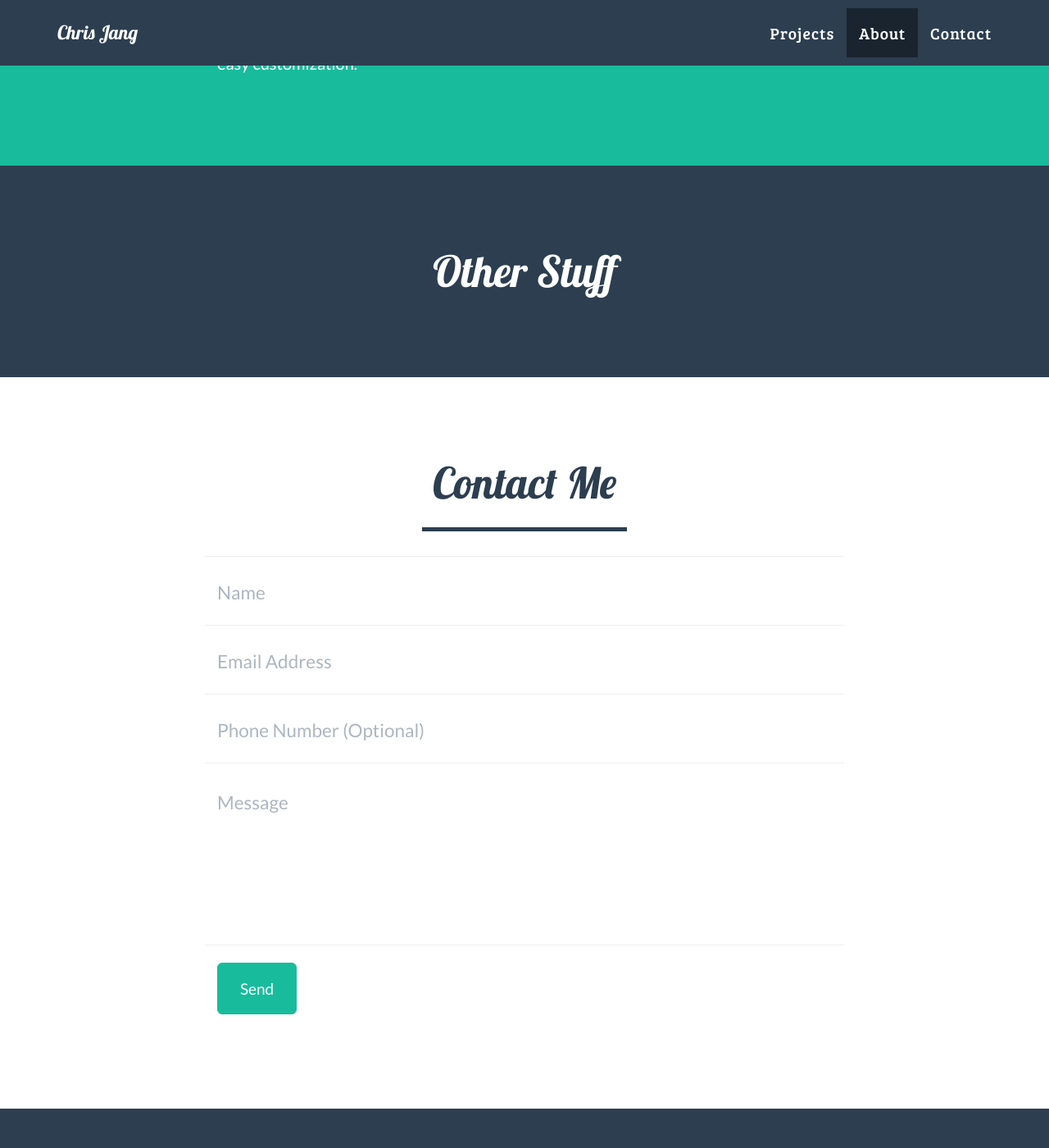
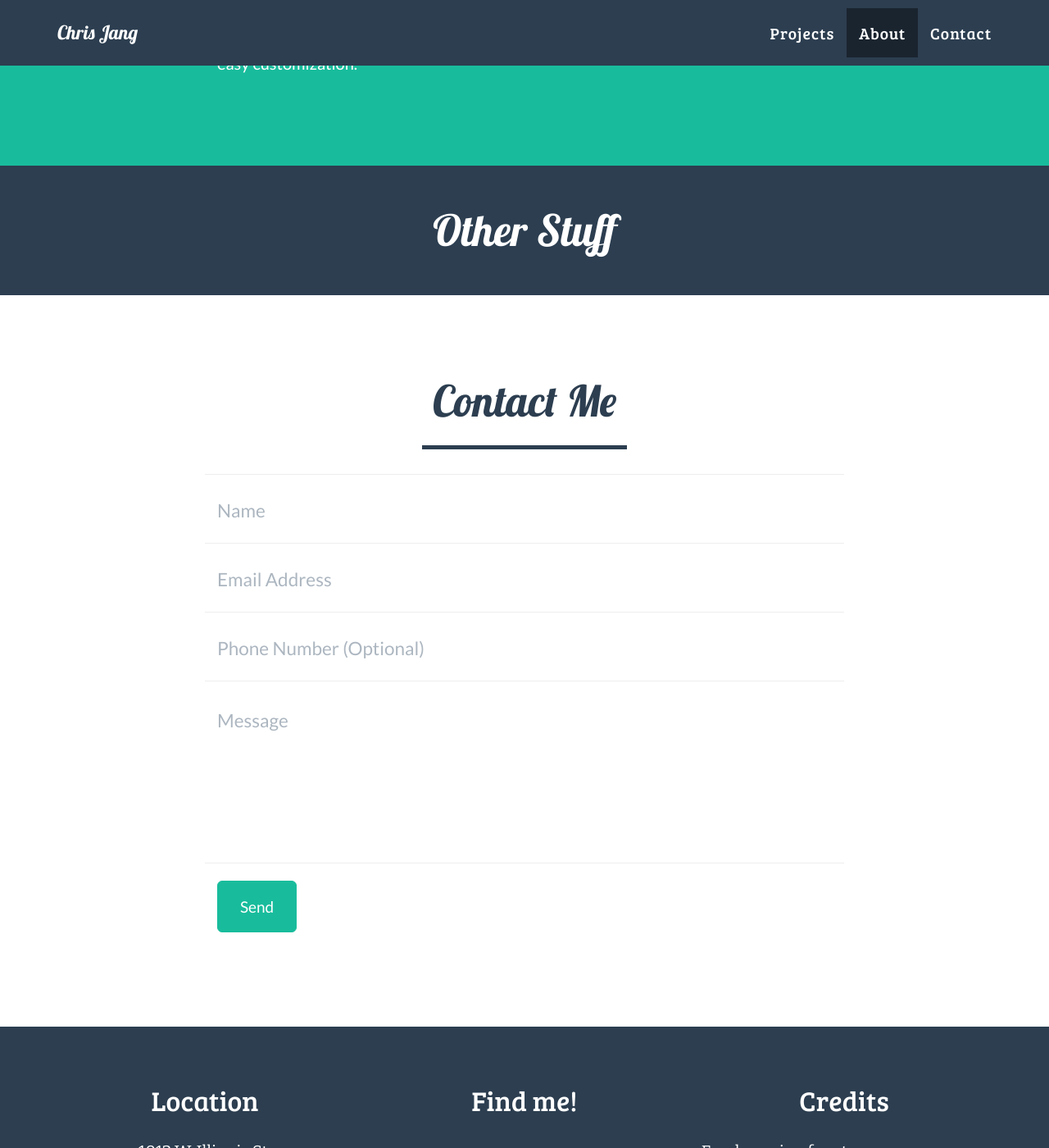
Before and after one commit to cjang5/cjang5.github.io, a Jekyll site: the page built from index.html, in a window 1280 px wide and 1400 px high, scrolled down 1194 px. Shown: the whole window at 82% size. Built offline with Jekyll 4.4.1, drawn with Linux system fonts in a browser that asks for light colours.

Commit message:
Changed padding for bar

```diff
--- a/_includes/css/main.css
+++ b/_includes/css/main.css
@@ -215,6 +215,7 @@ section.success {
 }
 
 section.OtherStuff {
+    padding: 50px 0;
     color: #fff;
     background: #{{ site.color.secondary }};
 }
```
